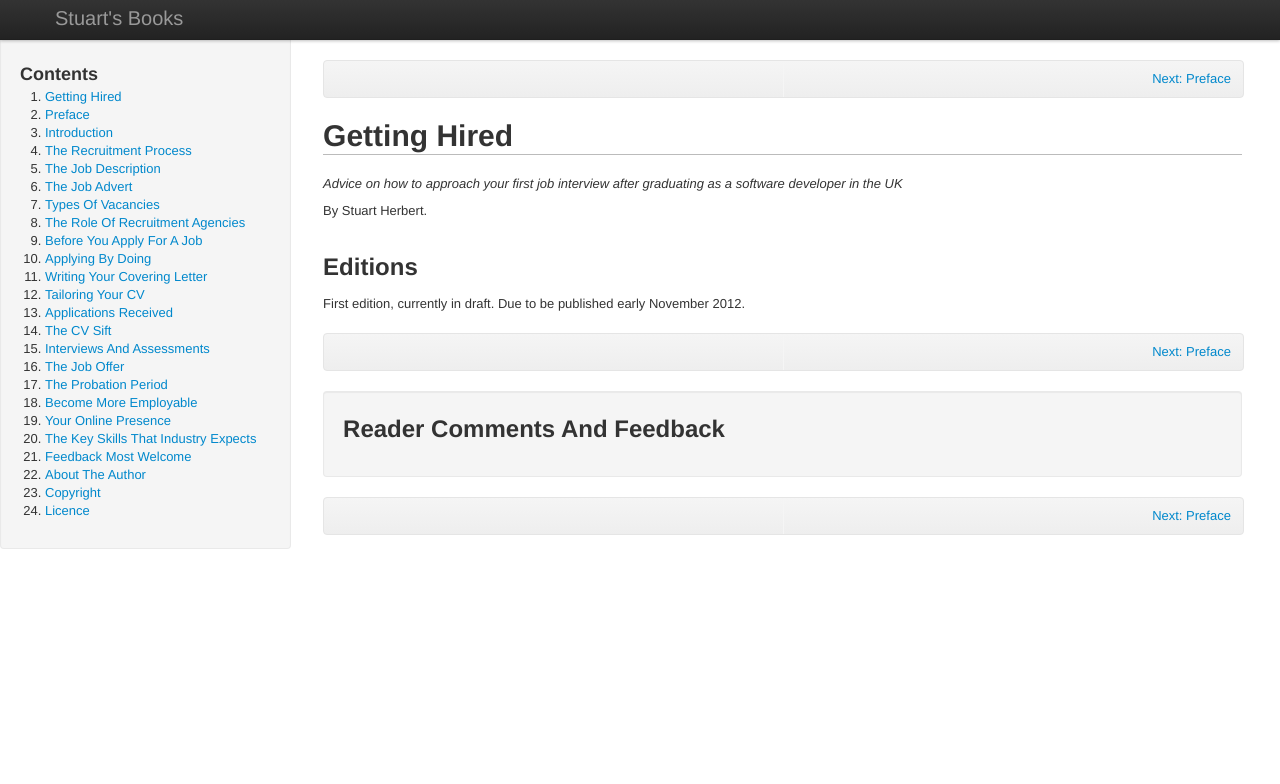
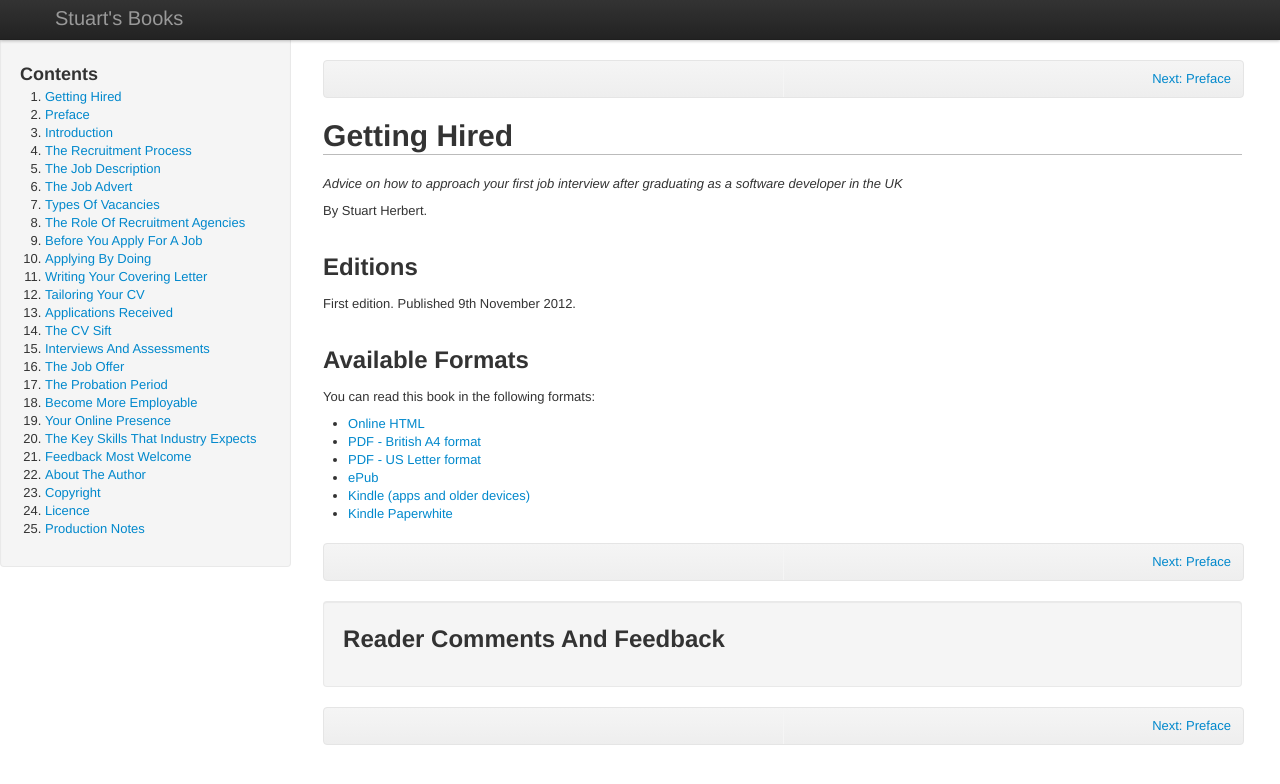
Before and after one commit to stuartherbert/getting-hired, a Jekyll site: the page built from index.md, in a window 1280 px wide. Shown: the top 784 px of the page. Built offline with Jekyll 4.4.1, drawn with Linux system fonts in a browser that asks for light colours.

Commit message:
Locked the text of the 1st edition

```diff
--- a/_includes/sidebar/sidebar.html
+++ b/_includes/sidebar/sidebar.html
@@ -23,5 +23,6 @@
 <li><a href="authors.html">About The Author</a></li>
 <li><a href="copyright.html">Copyright</a></li>
 <li><a href="licence.html">Licence</a></li>
+<li><a href="production-notes.html">Production Notes</a></li>
 
 </ol>
--- a/index.html
+++ /dev/null
@@ -1 +0,0 @@
-Nothing to see here ... move along.
--- a/index.md
+++ b/index.md
@@ -13,4 +13,15 @@ By Stuart Herbert.
 
 ## Editions
 
-First edition, currently in draft. Due to be published early November 2012.
+First edition. Published 9th November 2012.
+
+## Available Formats
+
+You can read this book in the following formats:
+
+* [Online HTML](http://books.stuartherbert.com/getting-hired/)
+* [PDF - British A4 format](http://books.stuartherbert.com/getting-hired/1st-ed/Getting-Hired-A4.pdf)
+* [PDF - US Letter format](http://books.stuartherbert.com/getting-hired/1st-ed/Getting-Hired-US-letter.pdf)
+* [ePub](http://books.stuartherbert.com/getting-hired/1st-ed/Getting-Hired.epub)
+* [Kindle (apps and older devices)](http://books.stuartherbert.com/getting-hired/1st-ed/Getting-Hired.mobi)
+* [Kindle Paperwhite](http://books.stuartherbert.com/getting-hired/1st-ed/Getting-Hired.azw3)
--- a/toc.json
+++ b/toc.json
@@ -24,6 +24,7 @@
         "feedback",
         "authors",
         "copyright",
-        "licence"
+        "licence",
+	"production-notes"
     ]
 }
```
Also changed, not shown: authors.md (+7 -1 lines), feedback.md (+1 -1 lines), interviews-assessments.md (+1 -1 lines), licence.md.
